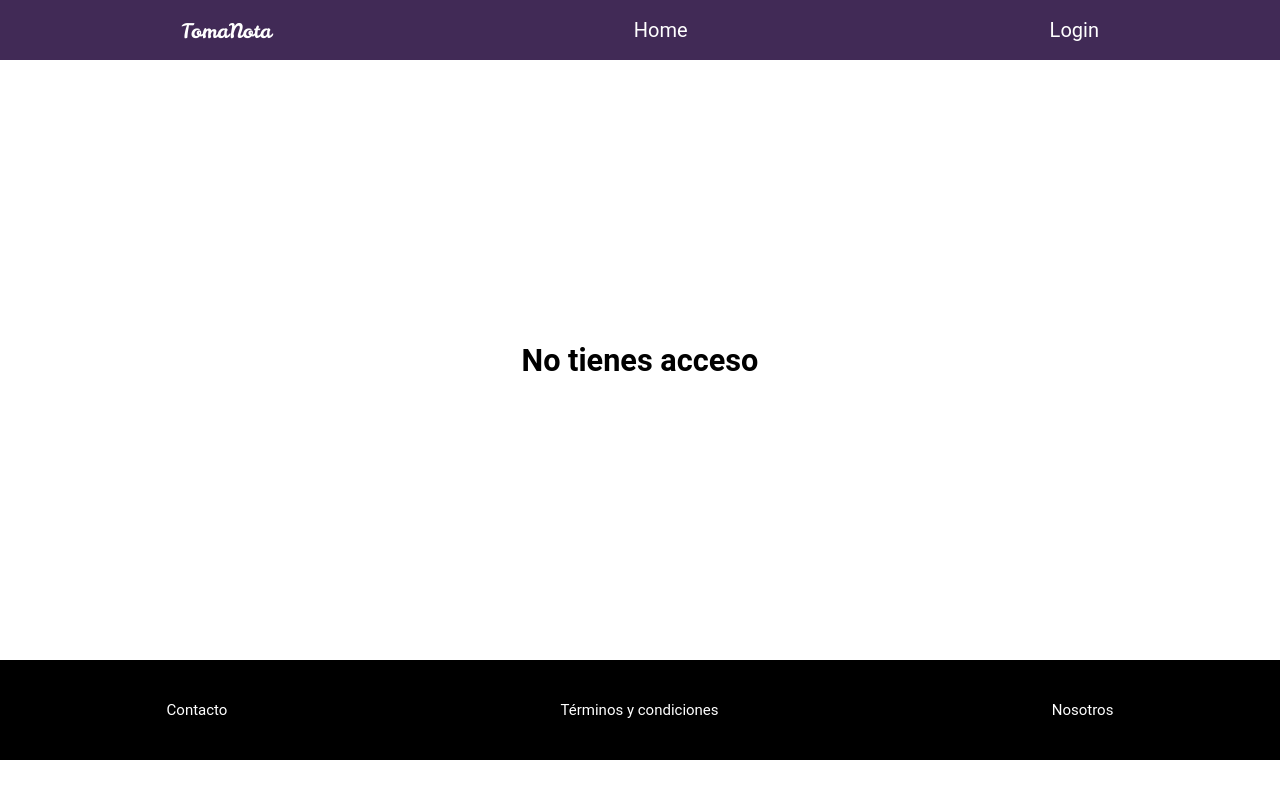
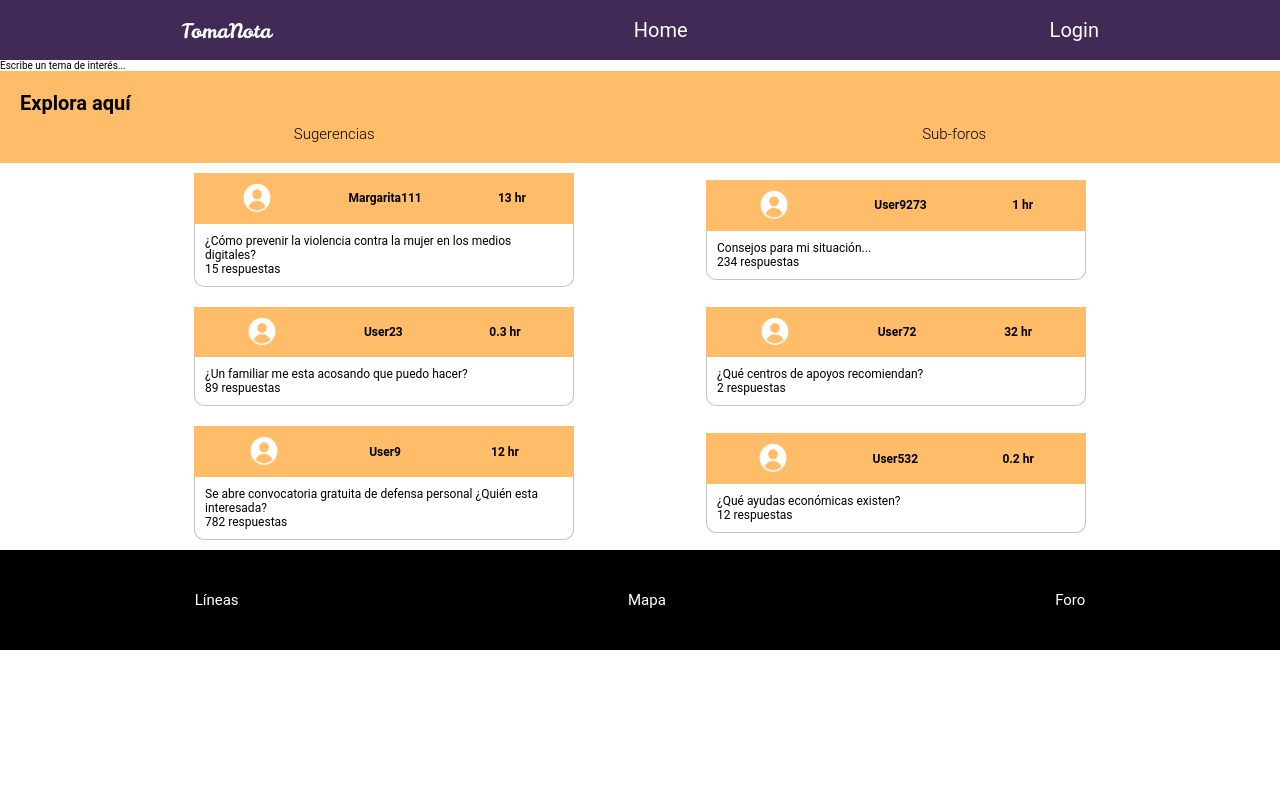
Before and after one commit to alejo02336/TomaNota, a React (Create React App) app: page /foro in a window 1280 px wide. Built offline with nearby package versions, Linux system fonts and the light colour scheme.

Commit message:
comments component and foro imlementation

```diff
--- /dev/null
+++ b/src/components/Comment.jsx
@@ -0,0 +1,25 @@
+import React from "react";
+import "./styles/Comment.css";
+import UserIcon from "../assets/static/icon/userIcon.svg";
+
+export default function Comment({ userName, hour, description, Ncomment }) {
+  return (
+    <section className="container-comment">
+      {/* info */}
+      <section className="container-comment-info">
+        <img
+          src={UserIcon}
+          alt="imagen de usuario"
+          className="img-comment-info"
+        />
+        <p>{userName}</p>
+        <p>{hour} hr</p>
+      </section>
+      {/* comment */}
+      <section className="container-comment-description">
+        <p>{description}</p>
+        <p>{Ncomment} respuestas</p>
+      </section>
+    </section>
+  );
+}
--- a/src/components/Footer.jsx
+++ b/src/components/Footer.jsx
@@ -8,13 +8,13 @@ export default function Footer() {
     <section className="footer">
       <ul className="footer-container">
         <Link to="/" className="footer-container__item">
-          <li>Contacto</li>
+          <li>Líneas</li>
         </Link>
         <Link to="/" className="footer-container__item">
-          <li>Términos y condiciones</li>
+          <li>Mapa</li>
         </Link>
         <Link to="/" className="footer-container__item">
-          <li>Nosotros</li>
+          <li>Foro</li>
         </Link>
       </ul>
     </section>
--- /dev/null
+++ b/src/components/styles/Comment.css
@@ -0,0 +1,40 @@
+.container-comment {
+  width: 80%;
+  height: auto;
+  padding: 1rem;
+  margin: auto;
+  min-width: 280px;
+  max-width: 400px;
+}
+
+.container-comment-info {
+  background-color: var(--primary-color);
+  padding: 1rem;
+  display: flex;
+  justify-content: space-around;
+  align-items: center;
+  color: black;
+  font-weight: bold;
+}
+
+.container-comment-info > p {
+  font-size: 1.2rem;
+}
+
+.container-comment-description {
+  display: flex;
+  flex-direction: column;
+  padding: 1rem;
+  border-color: #c4c4c4;
+  border-style: solid;
+  border-width: 0px 1px 1px 1px;
+  border-radius: 0px 0px 10px 10px;
+}
+
+.container-comment-description > p {
+  font-size: 1.2rem;
+}
+
+.img-comment-info {
+  width: 3rem;
+}
--- /dev/null
+++ b/src/containers/Foro/Foro.css
@@ -0,0 +1,27 @@
+.container-explore {
+  background-color: var(--primary-color);
+  width: 100%;
+  padding: 2rem;
+}
+
+.container-explore > h1 {
+  font-size: 2rem;
+}
+
+.container-options {
+  display: flex;
+  justify-content: space-around;
+  margin-top: 1rem;
+}
+
+.container-options > p {
+  font-size: 1.5rem;
+  font-weight: 300;
+}
+
+.foro-comments-container {
+  display: flex;
+  width: 80%;
+  flex-wrap: wrap;
+  margin: auto;
+}
--- a/src/containers/Foro/Foro.jsx
+++ b/src/containers/Foro/Foro.jsx
@@ -1,5 +1,60 @@
 import React from "react";
-import SearchBar from "../../";
+import SearchBar from "../../components/SearchBar";
+import Comment from "../../components/Comment";
+import "./Foro.css";
+
 export default function Foro() {
-  return <div></div>;
+  return (
+    <section>
+      <SearchBar />
+      <section className="container-explore">
+        <h1>Explora aquí</h1>
+        <section className="container-options">
+          <p>Sugerencias</p>
+          <p>Sub-foros</p>
+        </section>
+      </section>
+      {/* add suggestions */}
+
+      {/* add comments */}
+      <section className="foro-comments-container">
+        <Comment
+          userName="Margarita111"
+          hour="13"
+          description="¿Cómo prevenir la violencia contra la mujer en los medios digitales?"
+          Ncomment="15"
+        />
+        <Comment
+          userName="User9273"
+          hour="1"
+          description="Consejos para mi situación..."
+          Ncomment="234"
+        />
+        <Comment
+          userName="User23"
+          hour="0.3"
+          description="¿Un familiar me esta acosando que puedo hacer?"
+          Ncomment="89"
+        />
+        <Comment
+          userName="User72"
+          hour="32"
+          description="¿Qué centros de apoyos recomiendan?"
+          Ncomment="2"
+        />
+        <Comment
+          userName="User9"
+          hour="12"
+          description="Se abre convocatoria gratuita de defensa personal ¿Quién esta interesada?"
+          Ncomment="782"
+        />
+        <Comment
+          userName="User532"
+          hour="0.2"
+          description="¿Qué ayudas económicas existen?"
+          Ncomment="12"
+        />
+      </section>
+    </section>
+  );
 }
--- a/src/containers/Login/Login.css
+++ b/src/containers/Login/Login.css
@@ -3,7 +3,7 @@
   width: 100%;
   flex-direction: column;
   align-items: center;
-  height: 400px;
+  height: 600px;
   margin: auto;
   /* background-color: var(--secondary-color); */
 }
@@ -25,10 +25,13 @@
   width: 50%;
   min-width: 150px;
   max-width: 230px;
+  margin-top: 1rem;
   justify-content: space-evenly;
   border: 1px solid #c4c4c4;
   padding: 0.2rem;
   border-radius: 5px;
+  text-decoration: none;
+  color: black;
 }
 
 .social-section > p {
--- a/src/containers/Login/Login.jsx
+++ b/src/containers/Login/Login.jsx
@@ -1,6 +1,7 @@
 import React, { useState } from "react";
 import "./Login.css";
 import GoogleIcon from "../../assets/static/icon/2000px-Google_G_Logo.svg_.png";
+import { Link } from "react-router-dom";
 
 const HOSTNAME = "http://localhost:4000/api/v1/";
 
@@ -63,22 +64,22 @@ function Login() {
           onClick={() => verifyUser()}
         />
         <h2>O ingresa por otras formas</h2>
-        <section className="social-section">
+        <Link to="/foro" className="social-section">
           <img
             src={GoogleIcon}
             className="social-login"
             alt="Inicia con Google"
           />
           <p>Ingresa con Google</p>
-        </section>
-        <section className="social-section">
+        </Link>
+        <Link to="/foro" className="social-section">
           <img
             src={GoogleIcon}
             className="social-login"
             alt="Inicia con Facebook"
           />
           <p>Ingresa con facebook</p>
-        </section>
+        </Link>
       </form>
     </section>
   );
--- a/src/routes/App.js
+++ b/src/routes/App.js
@@ -5,6 +5,7 @@ import Layout from "../components/Layout";
 import Home from "../containers/Home/Home";
 import Login from "../containers/Login/Login";
 import Control from "../containers/Control/Control";
+import Foro from "../containers/Foro/Foro";
 import NotFound from "../containers/NotFound/NotFound";
 
 function App() {
@@ -18,6 +19,7 @@ function App() {
         <Routes>
           <Route path="/" element={<Home />} />
           <Route path="/login" element={<Login />} />
+          <Route path="/foro" element={<Foro />} />
 
           {toggleRoutesPermission && (
             <Route path="/control" element={<Control />} />
```
Also changed, not shown: src/assets/static/icon/userIcon.svg (added).
